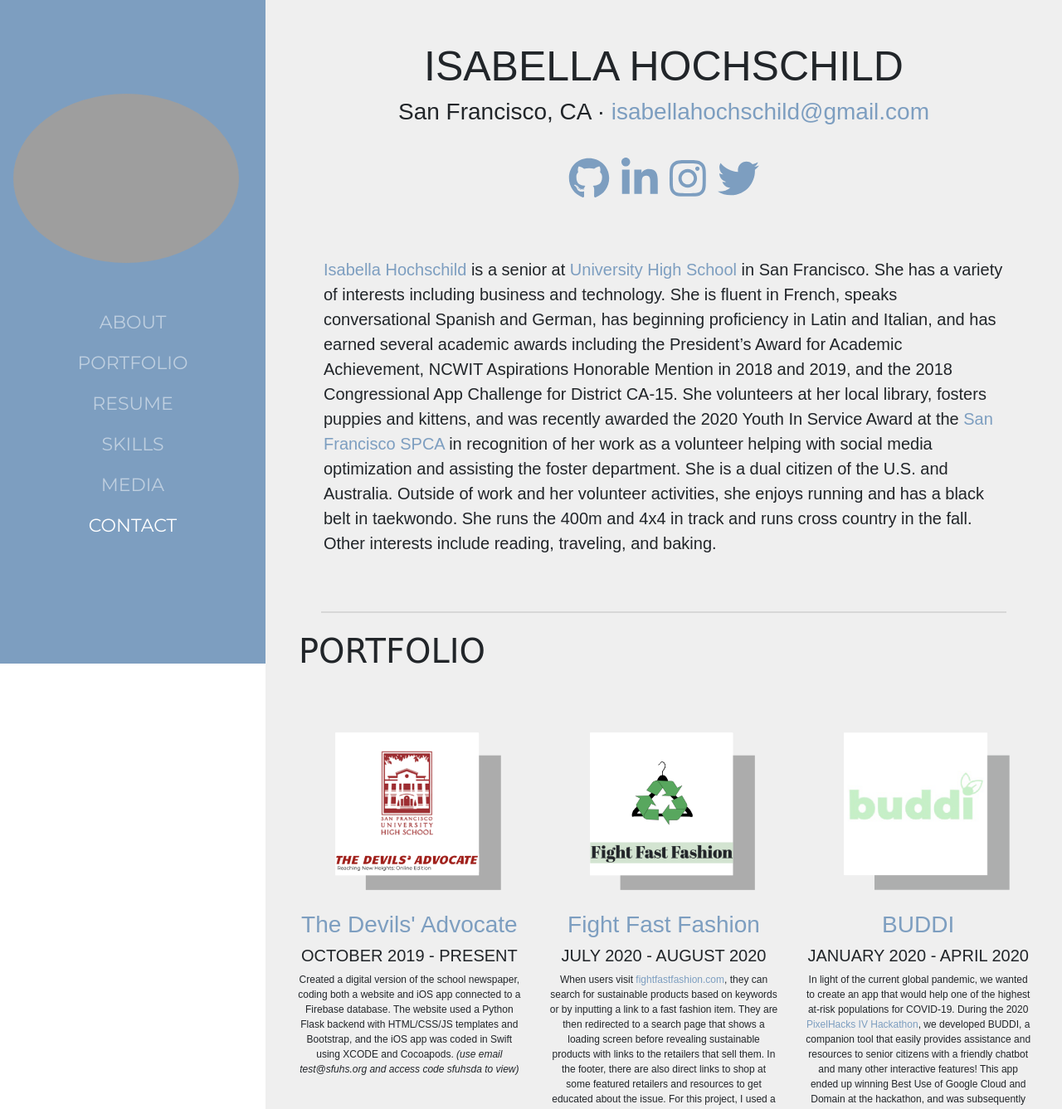
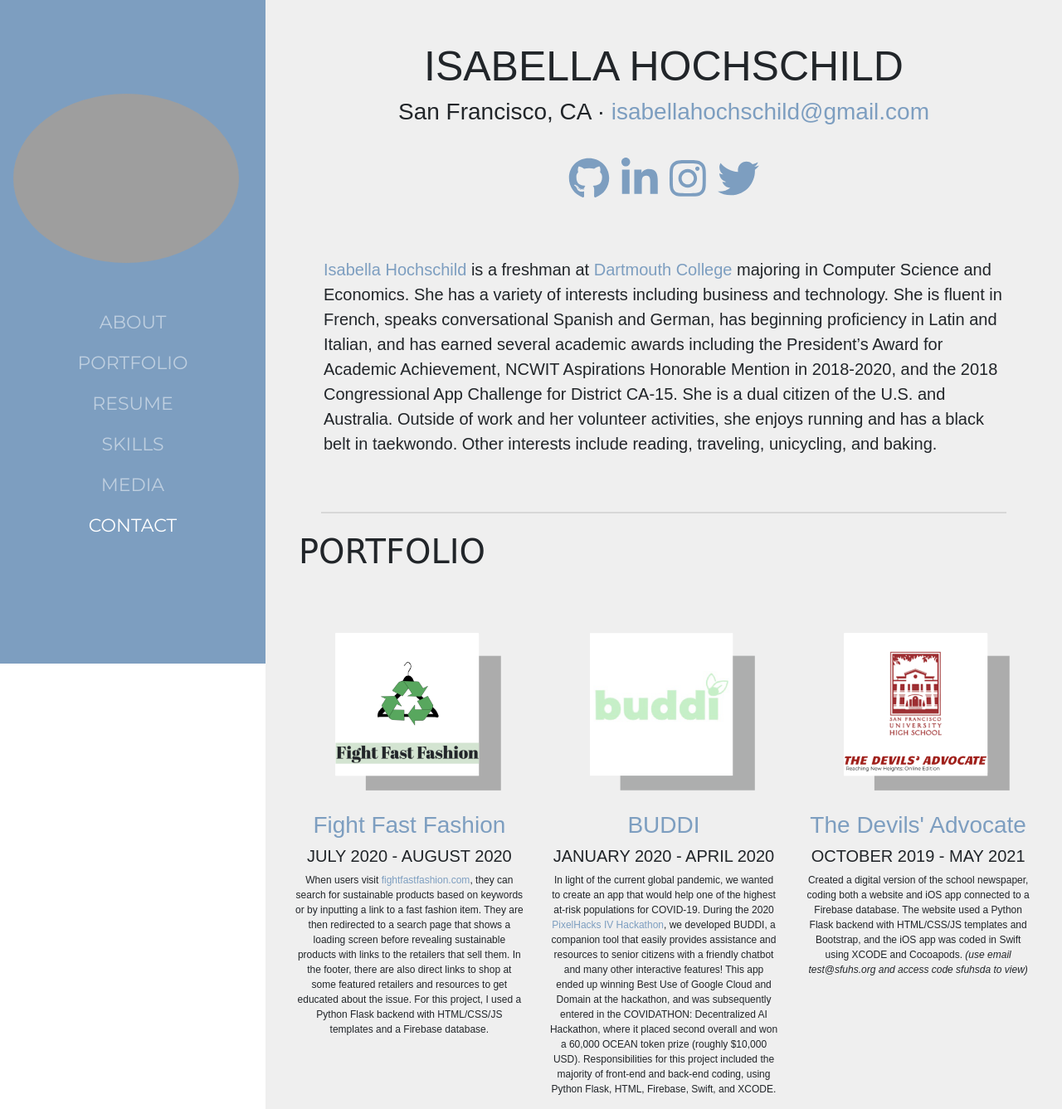
Before and after one commit to isabellahoch/portfolio-website-v2, a Python web app: template flask/templates/index.html in a window 1280 px wide. Shown: the top 1337 px of the page at 83% size. Run offline with Jinja, Linux system fonts and the light colour scheme; the template is opened without the code that fills it, so the values that code supplies are empty, except form fields; form fields are guessed from the names that the template uses; some libraries are stand-ins or nearby versions; some web fonts are replaced; grey boxes are pictures that could not be loaded.

Commit message:
update description and tools

```diff
--- a/flask/main.py
+++ b/flask/main.py
@@ -184,7 +184,7 @@
 			if(float(temp)<60*personal_record["min"]+personal_record["sec"]):
 				personal_record = {"min":0,"sec":float(''.join([c for c in str(item[2]) if c in '1234567890.']))}
 
-	print(data)
+	# print(data)
 	# cross country
 	# events.append({"id":"800","name":"800","time":"2:20.36","date":"05/18/2019","meet":"NCS Meet Of Champions"})
 	print(events)
--- a/flask/templates/index.html
+++ b/flask/templates/index.html
@@ -1,6 +1,6 @@
 {% extends "base.html" %}
 {% block title %}Isabella Hochschild{% endblock %}
-{% block description %}Isabella Hochschild is a student and programmer based out of San Francisco.{% endblock %}
+{% block description %}Isabella Hochschild is a student and programmer based in San Francisco.{% endblock %}
 {% block head %}
 <meta name="google-site-verification" content="Z9riXECDVryY5ltyUVGWF3C_Zgcu8Lr7AewPqq-6Kvc" />
 <meta name="google-site-verification" content="oZTR8jqgNDvulbjmHyrnNdyO8oLT-zuNmqZivHLnpk0" />
@@ -58,29 +58,16 @@
 				</i></a></span>
 	</div>
 	<!-- <h1 class="section_heading">about</h1> -->
-	<p class="paragraph"><a href="/">Isabella Hochschild</a> is a senior at <a href="http://sfuhs.org">University High
-			School</a> in San Francisco. She has a variety of interests including business and technology. She is fluent
+	<p class="paragraph"><a href="/">Isabella Hochschild</a> is a freshman at <a href="http://dartmouth.edu">Dartmouth College</a> majoring 	in Computer Science and Economics. She has a variety of interests including business and technology. She is fluent
 		in French, speaks conversational Spanish and German, has beginning proficiency in Latin and Italian, and has
 		earned several academic awards including the President’s Award for Academic Achievement, NCWIT Aspirations
-		Honorable Mention in 2018 and 2019, and the 2018 Congressional App Challenge for District CA-15. She volunteers
-		at her local library, fosters puppies and kittens, and was recently awarded the 2020 Youth In Service Award at
-		the <a href="http://sfspca.org">San Francisco SPCA</a> in recognition of her work as a volunteer helping with
-		social media optimization and assisting the foster department. She is a dual citizen of the U.S. and Australia.
-		Outside of work and her volunteer activities, she enjoys running and has a black belt in taekwondo. She runs the
-		400m and 4x4 in track and runs cross country in the fall. Other interests include reading, traveling, and
-		baking.</p>
+		Honorable Mention in 2018-2020, and the 2018 Congressional App Challenge for District CA-15. She is a dual citizen of the U.S. and Australia. Outside of work and her volunteer activities, she enjoys running and has a black belt in taekwondo. Other interests include reading, traveling, unicycling, and baking.</p>
 </div>
 <hr class="clearfix rgba-white-light">
 <div class="row" id="portfolio">
 	<h1 class="section_heading">portfolio</h1>
 
 	<div class="row portfolio-row justify-content-center text-center">
-		<div class="col-sm-4 portfolio-col">
-			<img class="portfolio-img" src="{{ url_for('static', filename='img/portfolio/da.png') }}">
-			<h3><a href="http://da.sfuhs.org">The Devils' Advocate</a></h3>
-			<h5>OCTOBER 2019 - PRESENT</h5>
-			<p>Created a digital version of the school newspaper, coding both a website and iOS app connected to a Firebase database. The website used a Python Flask backend with HTML/CSS/JS templates and Bootstrap, and the iOS app was coded in Swift using XCODE and Cocoapods. <i>(use email test@sfuhs.org and access code sfuhsda to view)</i></p>
-		</div>
 		<div class="col-sm-4 portfolio-col">
 			<img class="portfolio-img" src="{{ url_for('static', filename='img/portfolio/fightfastfashion.png') }}">
 			<h3><a href="http://fightfastfashion.com">Fight Fast Fashion</a></h3>
@@ -96,6 +83,12 @@
 					Hackathon</a>, we developed BUDDI, a companion tool that easily provides assistance and resources to
 				senior citizens with a friendly chatbot and many other interactive features! This app ended up winning
 				Best Use of Google Cloud and Domain at the hackathon, and was subsequently entered in the COVIDATHON: Decentralized AI Hackathon, where it placed second overall and won a 60,000 OCEAN token prize (roughly $10,000 USD). Responsibilities for this project included the majority of front-end and back-end coding, using Python Flask, HTML, Firebase, Swift, and XCODE.</p>
+		</div>
+		<div class="col-sm-4 portfolio-col">
+			<img class="portfolio-img" src="{{ url_for('static', filename='img/portfolio/da.png') }}">
+			<h3><a href="http://da.sfuhs.org">The Devils' Advocate</a></h3>
+			<h5>OCTOBER 2019 - MAY 2021</h5>
+			<p>Created a digital version of the school newspaper, coding both a website and iOS app connected to a Firebase database. The website used a Python Flask backend with HTML/CSS/JS templates and Bootstrap, and the iOS app was coded in Swift using XCODE and Cocoapods. <i>(use email test@sfuhs.org and access code sfuhsda to view)</i></p>
 		</div>
 		<div class="col-sm-4 portfolio-col">
 			<img class="portfolio-img" src="{{ url_for('static', filename='img/portfolio/incub8.PNG') }}">
@@ -188,6 +181,9 @@
 				<i class="fab fa-html5"></i>
 			</li>
 			<li class="list-inline-item">
+				<i class="fab fa-html5"></i>
+			</li>
+			<li class="list-inline-item">
 				<i class="fab fa-css3-alt"></i>
 			</li>
 			<li class="list-inline-item">
@@ -205,6 +201,9 @@
 			<li class="list-inline-item">
 				<i class="fab fa-java"></i>
 			</li>
+			<li class="list-inline-item">
+				<i class="fab fa-unity"></i>
+			</li>
 		</ul>
 	</div>
 </div>
@@ -212,6 +211,12 @@
 <div class="row" id="media">
 	<h1 class="section_heading">media</h1>
 	<ul class="paragraph">
+		<li class="paragraph-inner">
+			<a href="https://www.congressionalappchallenge.us/congressional-app-challenge-announces-2021-22-alumni-advisory-board/">Congressional App Challenge Announces 2021-22 Alumni Advisory Board</a>
+		</li>
+		<li class="paragraph-inner">
+			<a href="https://www.washingtonpost.com/lifestyle/2021/08/16/summer-interns-remote-pandemic/">Actually, many summer interns are happy working from home (Washington Post)</a>
+		</li>
 		<li class="paragraph-inner">
 			<a href="https://www.congressionalappchallenge.us/2018-ca15/">Startup accelerator app for teens wins 2018
 				Congressional App Challenge in California’s 15th Congressional District represented by Eric Swalwell</a>
```
Also changed, not shown: 1 other file.
